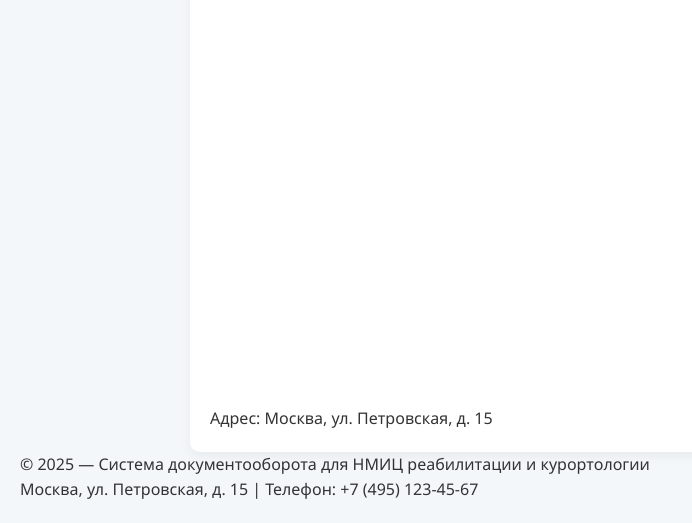
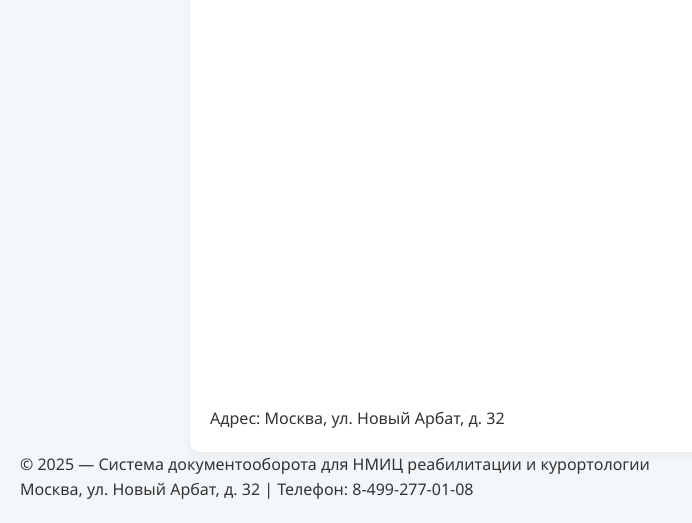
Before and after one commit to zun669/diplomm, a Django app: page / in a window 1280 px wide. Shown: the part 1198-1721 px from the top of the page, without its empty margins (0-692 px from the left). Run offline with Django 5.2, Linux system fonts and the light colour scheme.

Commit message:
first commit

```diff
--- a/patients/templates/base.html
+++ b/patients/templates/base.html
@@ -47,7 +47,7 @@
 <!-- Подвал сайта -->
 <footer class="site-footer">
     <p>&copy; 2025 — Система документооборота для НМИЦ реабилитации и курортологии</p>
-    <p>Москва, ул. Петровская, д. 15 | Телефон: +7 (495) 123-45-67</p>
+    <p>Москва, ул. Новый Арбат, д. 32 | Телефон: 8-499-277-01-08</p>
 </footer>
 
 </body>
--- a/patients/templates/patients/home.html
+++ b/patients/templates/patients/home.html
@@ -31,6 +31,6 @@
     src="https://yandex.ru/map-widget/v1/?um=constructor%3A1aUgFw4i8RjIbGZ9LrDvVzWnNlKoQXs-&source=constructor"
     width="100%" height="400" frameborder="0"></iframe>
 
-<p>Адрес: Москва, ул. Петровская, д. 15</p>
+<p>Адрес: Москва, ул. Новый Арбат, д. 32</p>
 
 {% endblock %}
```
